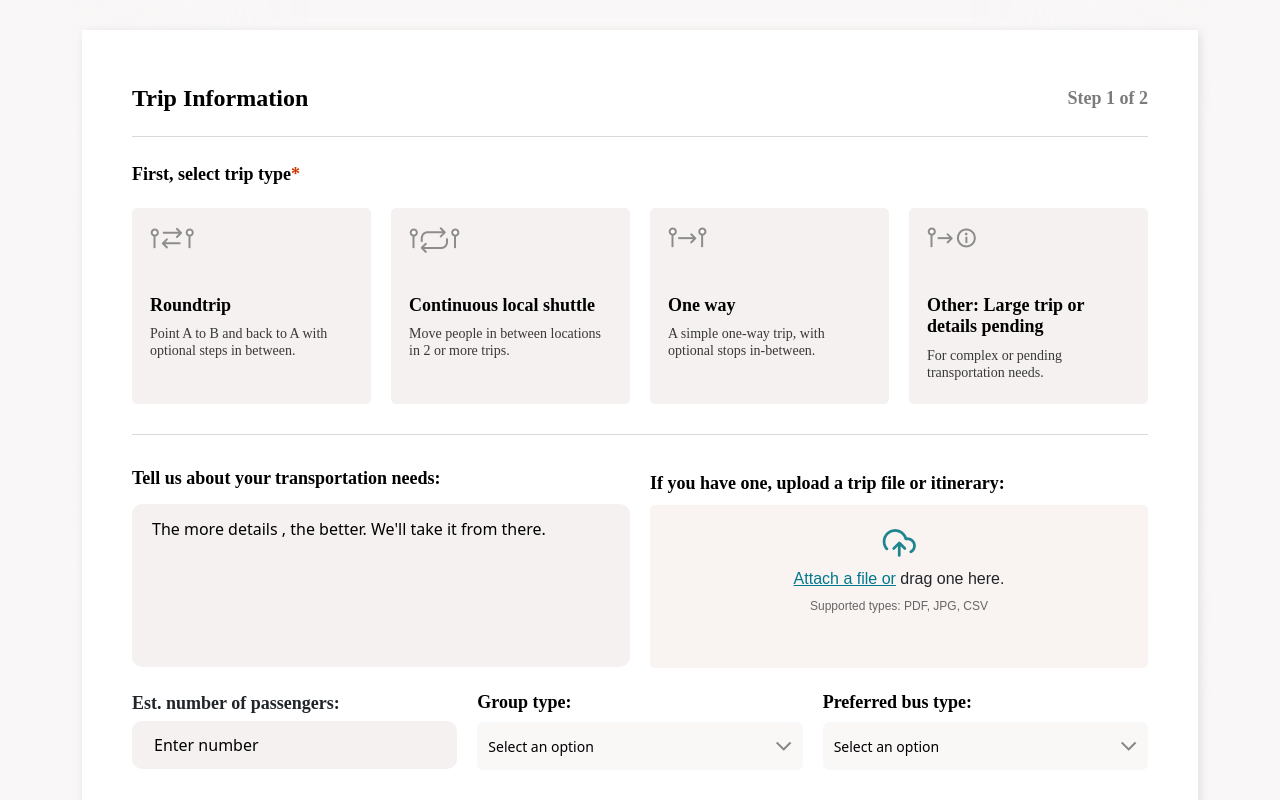
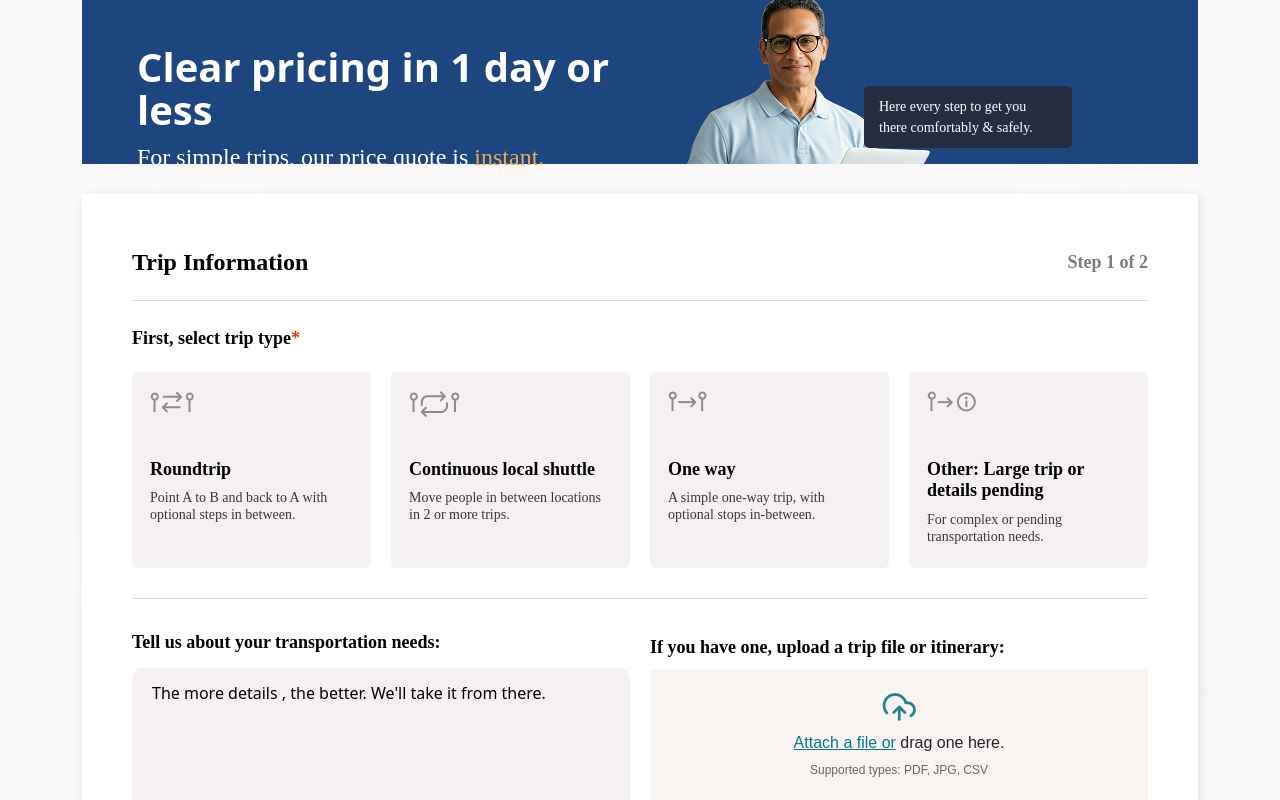
Before and after one commit to parthsunilmodi/buster, a React (Vite) app: page /dashboard in a window 1280 px wide. Shown: the top 800 px of the page. Built offline with nearby package versions, Linux system fonts and the light colour scheme.

Commit message:
feat: changes

```diff
--- a/src/pages/Dashboard/index.tsx
+++ b/src/pages/Dashboard/index.tsx
@@ -8,7 +8,7 @@ const Dashboard = () => {
 
   return (
     <div className="main-dashboard-container">
-      {/* <div className="clear-pricing">
+      <div className="clear-pricing">
         <div className="details-wrapper">
           <h1>Clear pricing in 1 day or less</h1>
           <p className="sub-heading">For simple trips, our price quote is <span>instant.</span></p>
@@ -17,7 +17,7 @@ const Dashboard = () => {
           <img src={PricingIcon} alt="pricing" />
           <p className="header-card">Here every step to get you there comfortably & safely.</p>
         </div>
-        </div> */}
+      </div>
       <TripInformationForm />
       <ContactInformationForm />
     </div>
```
Lines whose indentation alone changed are shown as unchanged.
